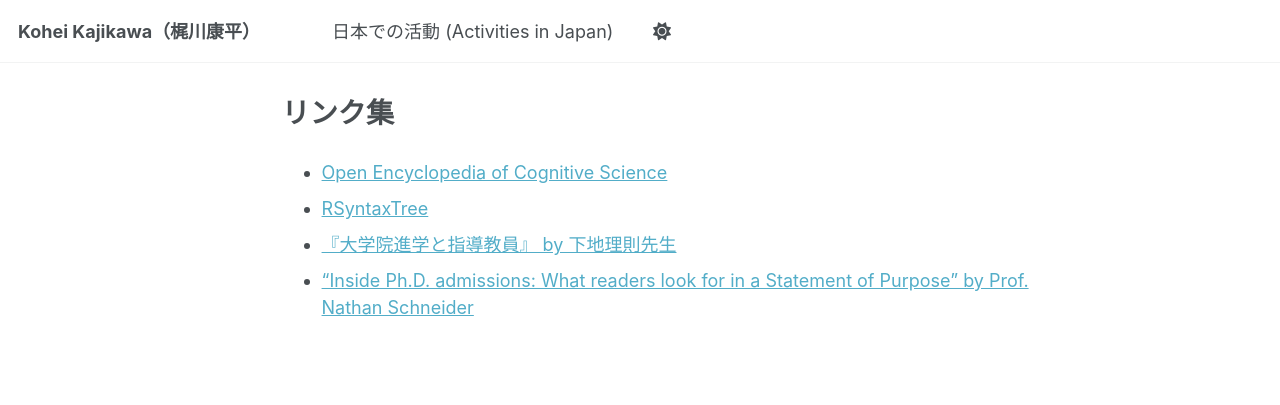
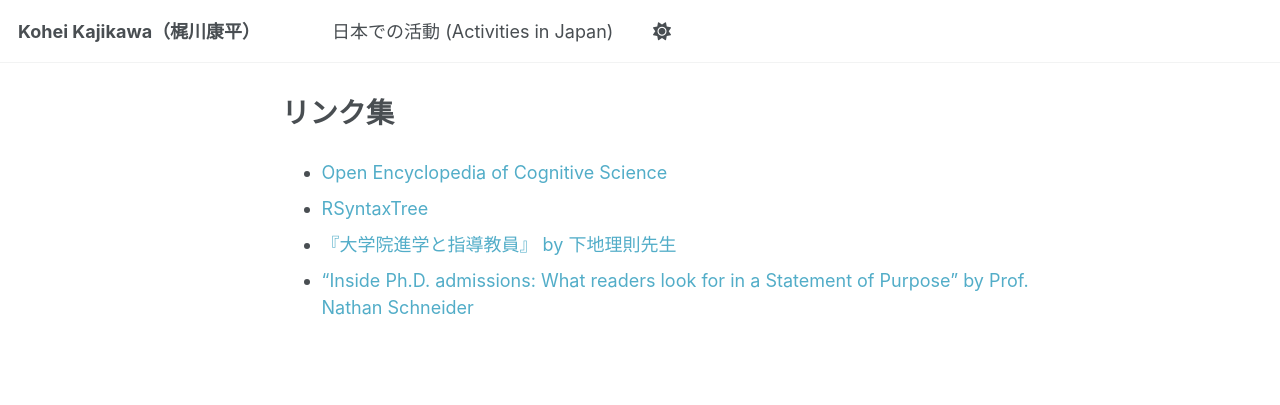
Before and after one commit to kohei-kaji/kohei-kaji.github.io, a Jekyll site: the page built from _pages/links.md, in a window 1280 px wide. Shown: the top 405 px of the page. Built offline with Jekyll 4.4.1, drawn with Linux system fonts in a browser that asks for light colours.

Commit message:
modify css

```diff
--- a/assets/css/main.scss
+++ b/assets/css/main.scss
@@ -41,3 +41,11 @@
     "vendor/font-awesome/brands",
     "vendor/magnific-popup/magnific-popup"
 ;
+
+.page__content a {
+  text-decoration: none !important;
+}
+
+.page__content a:hover {
+  text-decoration: none !important;
+}
```
